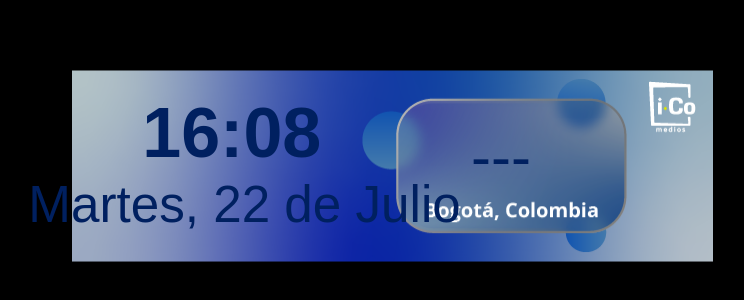
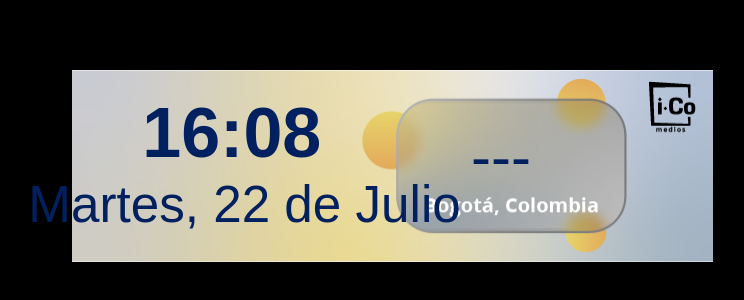
Before and after one commit to DannaiCo/Fechaclima641, a plain HTML site: page index.html in a window 1280 px wide. Shown: the part 234-534 px from the top of the page, without its empty margins (248-992 px from the left). Drawn offline with Linux system fonts and the light colour scheme; no server answers.

Commit message:
index.html

```diff
--- a/index.html
+++ b/index.html
@@ -110,7 +110,7 @@
 
     function updateBackground(currentHour) {
       const backgroundImage = document.getElementById('backgroundImage');
-      if (currentHour >= 11) {
+      if (currentHour >= 18) {
         backgroundImage.src = "CLIMANOCHE.png"; // Cambia por el nombre de tu fondo oscuro
       } else {
         backgroundImage.src = "CLIMATM.png"; // Fondo de día
```
